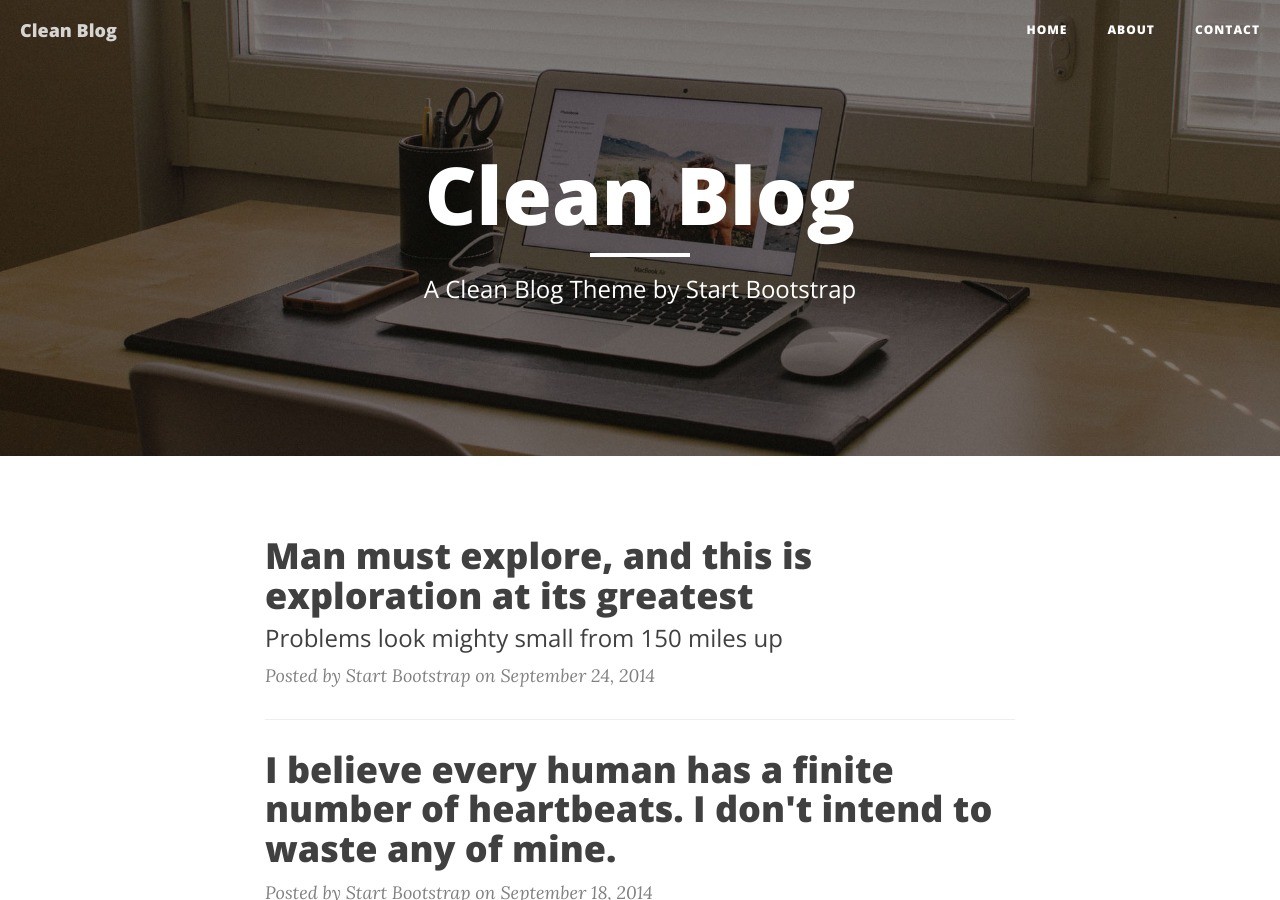
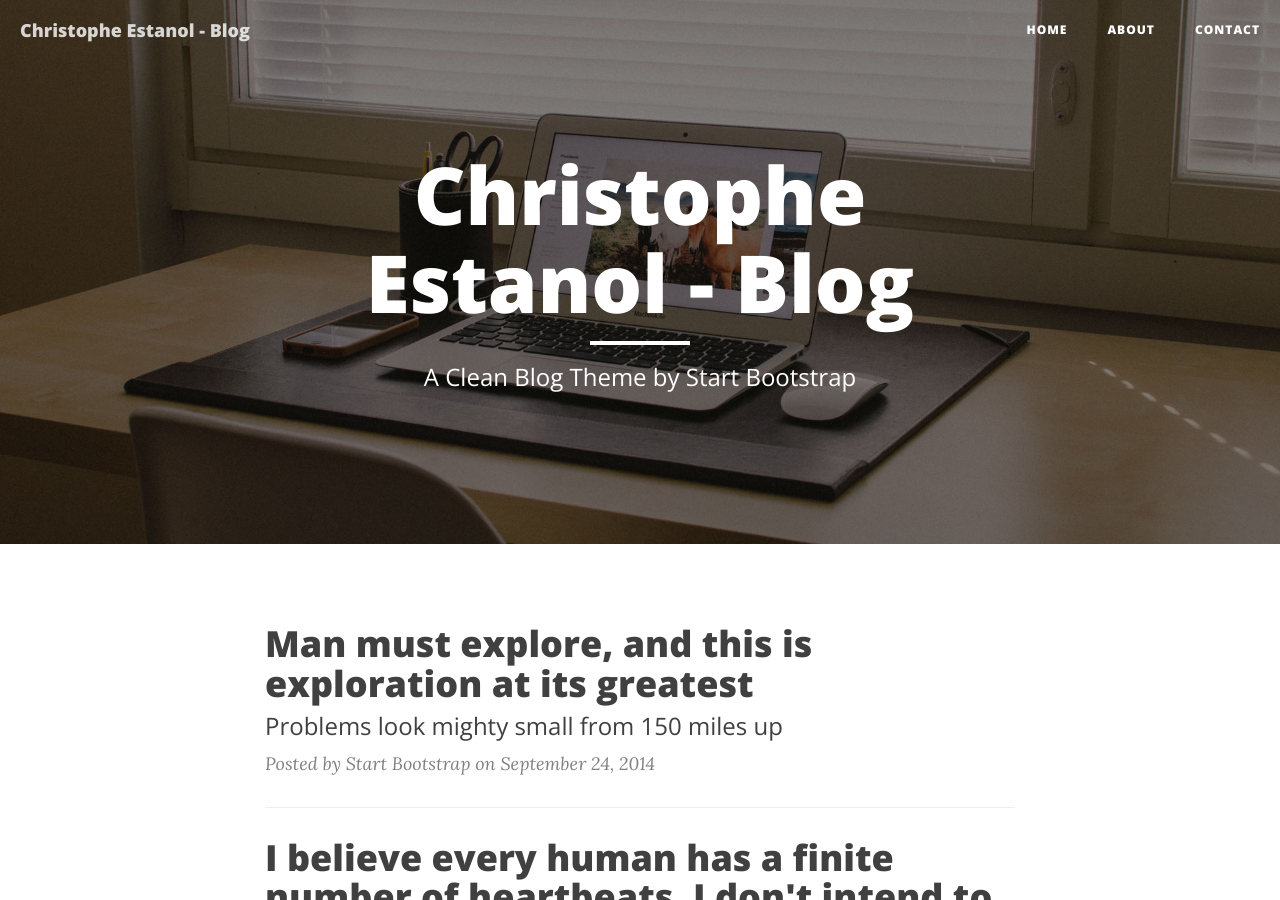
Before and after one commit to ChrisEstanol/ce-blog, a Jekyll site: the page built from index.html, in a window 1280 px wide and 900 px high. Built offline with Jekyll 4.4.1, drawn with Linux system fonts in a browser that asks for light colours; nearby versions of some CDN libraries; the list of posts is cut into pages by our own code; some of the changed text lies outside the part shown.

Commit message:
testing config.yml for redirect

```diff
--- a/_config.yml
+++ b/_config.yml
@@ -1,8 +1,8 @@
 # Site settings
-title: Clean Blog
+title: Christophe Estanol - Blog
 email: your-email@yourdomain.com
 description: "Write your site description here. It will be used as your sites meta description as well!"
-baseurl: "/ce-blog"
+baseurl: ""
 url: "http://chrisestanol.com"
 twitter_username: SBootstrap
 github_username:  davidtmiller
```
